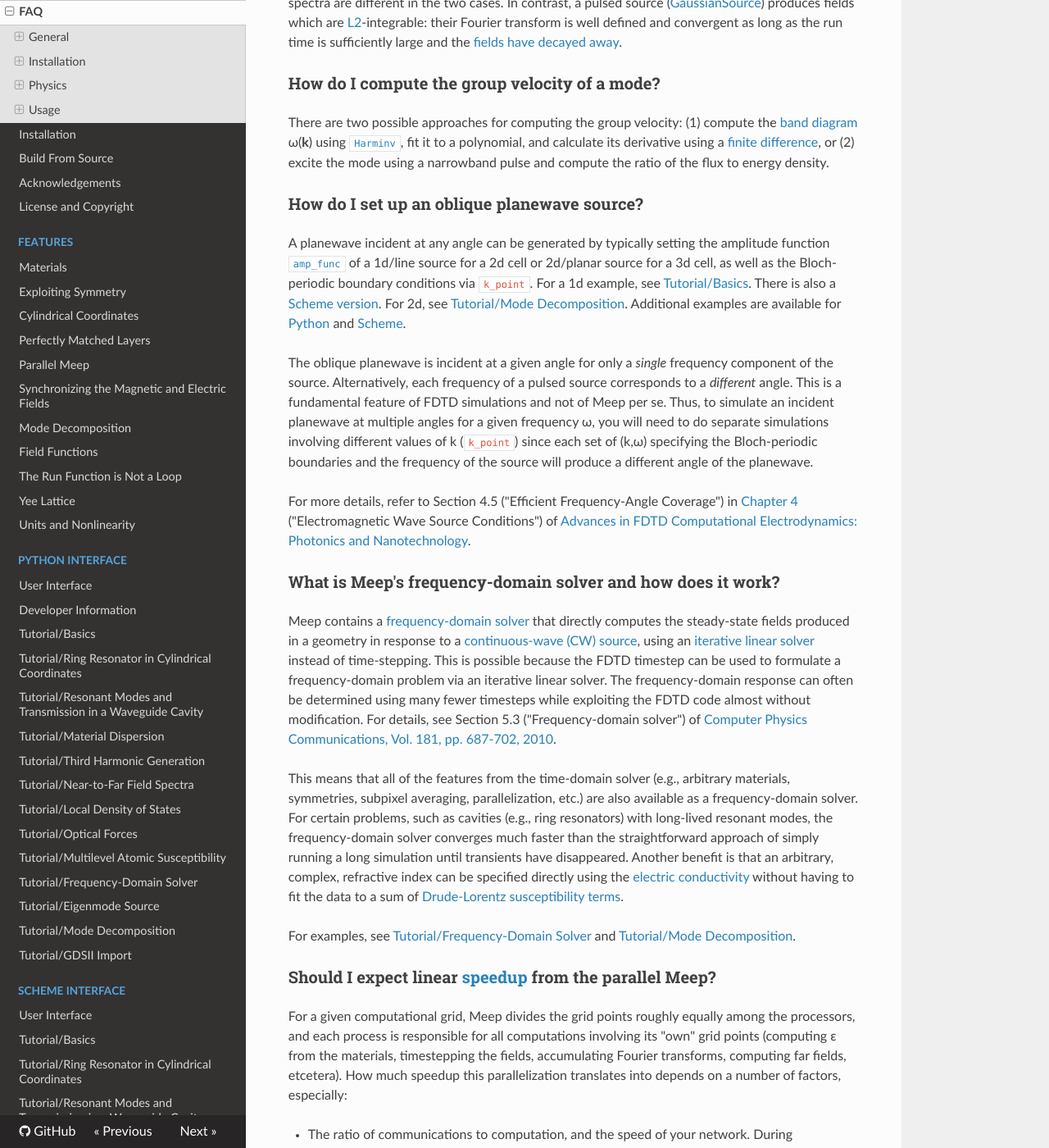
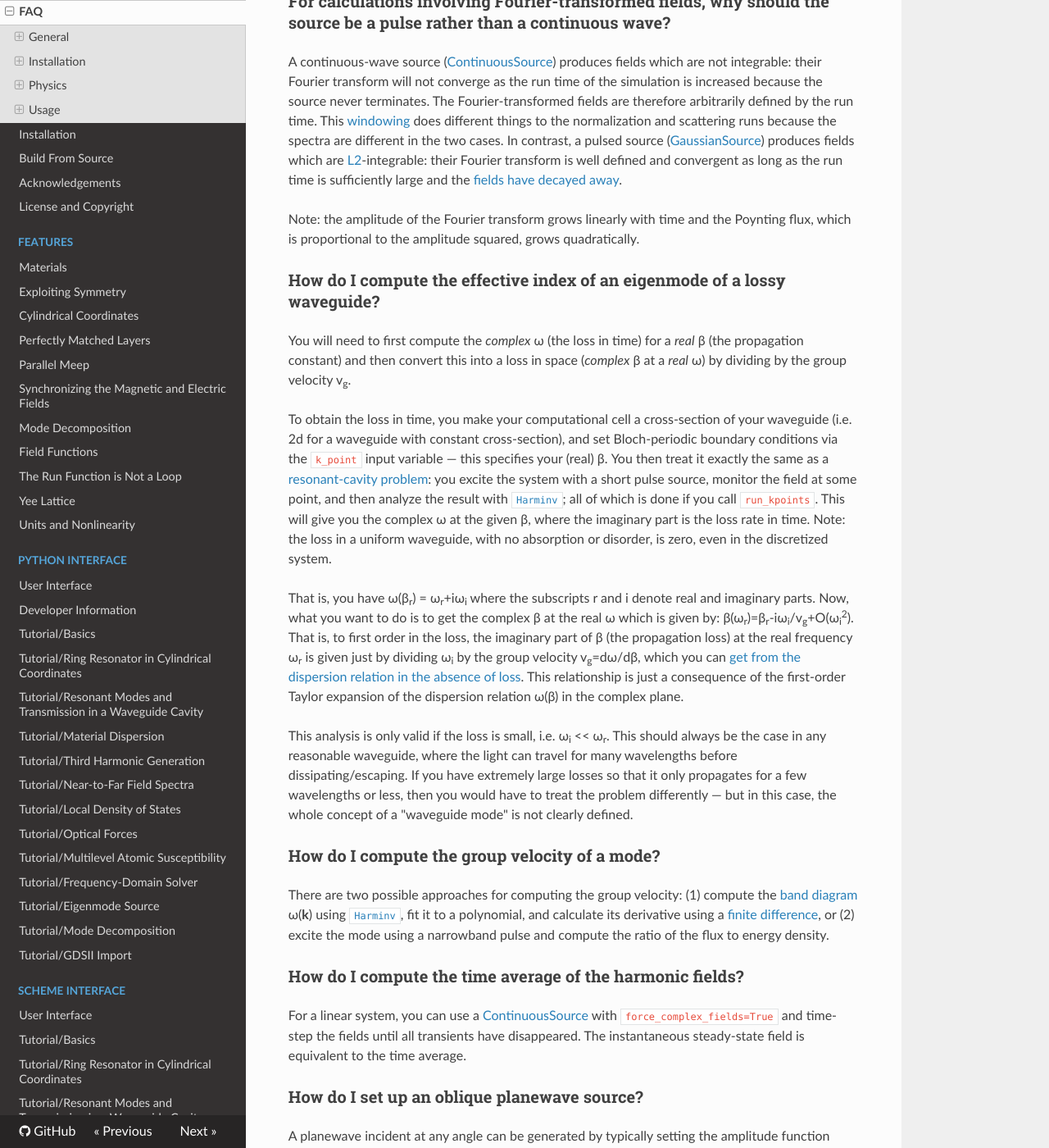
Before and after one commit to NanoComp/meep, an MkDocs documentation site: the page built from doc/docs/FAQ.md, in a window 1280 px wide and 1400 px high, scrolled down 11760 px. Shown: the whole window at 82% size. Built offline with MkDocs 1.6.1, drawn with Linux system fonts in a browser that asks for light colours; nearby versions of some CDN libraries; formulas are drawn with MathJax 3; old or Windows-style settings are respelled for this version of MkDocs; some of the changed text lies outside the part shown.

Commit message:
add four FAQS and minor fixes to docs

```diff
--- a/doc/docs/FAQ.md
+++ b/doc/docs/FAQ.md
@@ -73,7 +73,7 @@
 
 ### How is the source current defined?
 
-The source current in Meep is defined as a [free charge current **J** in Maxwell's equations](Introduction.md#maxwells-equations). Meep does not simulate the driving force behind this free charge current, nor does the current have to be placed in a conductor. Specifying a current means that somehow you are shaking a [charge](https://en.wikipedia.org/wiki/Electric_charge) at that point (by whatever means, Meep doesn't care) and you want to know the [resulting fields](#how-does-the-current-amplitude-relate-to-the-resulting-field-amplitude).
+The source current in Meep is defined as a [free charge current **J** in Maxwell's equations](Introduction.md#maxwells-equations). Meep does not simulate the driving force behind this free charge current, nor does the current have to be placed in a conductor. Specifying a current means that somehow you are shaking a [charge](https://en.wikipedia.org/wiki/Electric_charge) at that point (by whatever means, Meep doesn't care) and you want to know the [resulting fields](#how-does-the-current-amplitude-relate-to-the-resulting-field-amplitude). In a linear system, multiplying J by 2 results in multiplying the fields by 2.
 
 In the [interface](Python_User_Interface.md#source), the source currents are labeled E<sub>x</sub> or H<sub>y</sub> etc. according to what components of the electric/magnetic fields they correspond to.
 
@@ -154,6 +154,8 @@
 
 There are four possible explanations: (1) the normalization and the scattering runs are not comparable because e.g., the sources or flux monitors are not in the same position within the structure, (2) the [run time is not long enough](#checking-convergence) and hence all of the flux is not being collected in either or both runs, (3) the flux is being computed at a frequency which is too far away from the center of the source bandwidth; in such cases the flux values are too small and may be dominated by rounding errors, or (4) the source or flux monitor is positioned too close to the scatterer which [modifies the local density of states (LDOS)](#how-does-the-current-amplitude-relate-to-the-resulting-field-amplitude); for example, a source emits more power near a band edge and less power within a bandgap than the same source surrounded by many wavelengths of vacuum.
 
+Note: the Poynting flux is a dimensionful quantity which can be *any* value (positive or negative).
+
 ### How do I compute the modes of a non-orthogonal (i.e., triangular) lattice?
 
 Meep does not support non-rectangular unit cells. To deal with a triangular lattice, you have to use a supercell. This will cause the band structure to be [folded](#why-are-there-strange-peaks-in-my-reflectancetransmittance-spectrum-when-modeling-planar-or-periodic-structures).  However, if you take your point source and replicate it according to the underlying triangular lattice vectors, with the right phase relationship according to the Bloch wavevector, then it should excite the folded bands only with very low amplitude as reported by [`Harminv`](Python_User_Interface.md#harminv). Also, for every `Harminv` point you put in, you should analyze the fields from the periodic copies of that point (with the periodicity of the underlying lattice). Then, reject any frequency that is not detected at *all* points, with an amplitude that is related by something close to the correct exp(ikx) phase.
@@ -190,9 +192,25 @@
 
 A continuous-wave source ([ContinuousSource](Python_User_Interface.md#continuoussource)) produces fields which are not integrable: their Fourier transform will not converge as the run time of the simulation is increased because the source never terminates. The Fourier-transformed fields are therefore arbitrarily defined by the run time. This [windowing](https://en.wikipedia.org/wiki/Window_function) does different things to the normalization and scattering runs because the spectra are different in the two cases. In contrast, a pulsed source ([GaussianSource](Python_User_Interface.md#gaussiansource)) produces fields which are [L2](https://en.wikipedia.org/wiki/Norm_(mathematics)#Euclidean_norm)-integrable: their Fourier transform is well defined and convergent as long as the run time is sufficiently large and the [fields have decayed away](#checking-convergence).
 
+Note: the amplitude of the Fourier transform grows linearly with time and the Poynting flux, which is proportional to the amplitude squared, grows quadratically.
+
+### How do I compute the effective index of an eigenmode of a lossy waveguide?
+
+You will need to first compute the *complex* ω (the loss in time) for a *real* β (the propagation constant) and then convert this into a loss in space (*complex* β at a *real* ω) by dividing by the group velocity v<sub>g</sub>.
+
+To obtain the loss in time, you make your computational cell a cross-section of your waveguide (i.e. 2d for a waveguide with constant cross-section), and set Bloch-periodic boundary conditions via the `k_point` input variable &mdash; this specifies your (real) β. You then treat it exactly the same as a [resonant-cavity problem](Python_Tutorials/Resonant_Modes_and_Transmission_in_a_Waveguide_Cavity.md#resonant-modes): you excite the system with a short pulse source, monitor the field at some point, and then analyze the result with [`Harminv`](Python_User_Interface.md#harminv); all of which is done if you call `run_kpoints`. This will give you the complex ω at the given β, where the imaginary part is the loss rate in time. Note: the loss in a uniform waveguide, with no absorption or disorder, is zero, even in the discretized system.
+
+That is, you have ω(β<sub>r</sub>) = ω<sub>r</sub>+iω<sub>i</sub> where the subscripts r and i denote real and imaginary parts. Now, what you want to do is to get the complex β at the real ω which is given by: β(ω<sub>r</sub>)=β<sub>r</sub>-iω<sub>i</sub>/v<sub>g</sub>+O(ω<sub>i</sub><sup>2</sup>). That is, to first order in the loss, the imaginary part of β (the propagation loss) at the real frequency ω<sub>r</sub> is given just by dividing ω<sub>i</sub> by the group velocity v<sub>g</sub>=dω/dβ, which you can [get from the dispersion relation in the absence of loss](#how-do-i-compute-the-group-velocity-of-a-mode). This relationship is just a consequence of the first-order Taylor expansion of the dispersion relation ω(β) in the complex plane.
+
+This analysis is only valid if the loss is small, i.e. ω<sub>i</sub> << ω<sub>r</sub>. This should always be the case in any reasonable waveguide, where the light can travel for many wavelengths before dissipating/escaping. If you have extremely large losses so that it only propagates for a few wavelengths or less, then you would have to treat the problem differently &mdash; but in this case, the whole concept of a "waveguide mode" is not clearly defined.
+
 ### How do I compute the group velocity of a mode?
 
 There are two possible approaches for computing the group velocity: (1) compute the [band diagram](https://en.wikipedia.org/wiki/Band_diagram) ω(**k**) using [`Harminv`](Python_User_Interface.md#harminv), fit it to a polynomial, and calculate its derivative using a [finite difference](https://en.wikipedia.org/wiki/Finite_difference), or (2) excite the mode using a narrowband pulse and compute the ratio of the flux to energy density.
+
+### How do I compute the time average of the harmonic fields?
+
+For a linear system, you can use a [ContinuousSource](Python_User_Interface.md#continuoussource) with `force_complex_fields=True` and time-step the fields until all transients have disappeared. The instantaneous steady-state field is equivalent to the time average.
 
 ### How do I set up an oblique planewave source?
 
@@ -245,6 +263,10 @@
 
 Numerical dispersion can be analyzed and quantified analytically for a homogeneous medium. For details, see e.g., Chapter 4 ("Numerical Dispersion and Stability") of [Computational Electrodynamics: The Finite Difference Time-Domain Method (3rd edition)](https://www.amazon.com/Computational-Electrodynamics-Finite-Difference-Time-Domain-Method/dp/1580538320). However, in practice numerical dispersion is rarely the dominant source of error in FDTD calculations which almost always involve material inhomogeneities that give rise to much larger errors. Similar to other errors associated with the finite grid resolution, numerical dispersion decreases with resolution, so you can deal with it by increasing the resolution until convergence is obtained to the desired accuracy. In particular, the errors from numerical dispersion vary *quadratically* with resolution (in the ordinary center-difference FDTD scheme). On the other hand, the errors introduced by discretization of material interfaces go *linearly* with the resolution, so they are almost always dominant. Meep can partially correct for these errors using [subpixel averaging](Introduction.md#the-illusion-of-continuity).
 
+### How do I create a circularly-polarized planewave source in cylindrical coordinates?
+
+A circularly-polarized planewave in [cylindrical coordinates](Cylindrical_Coordinates.md) corresponds to E=($\hat{r}$+i$\hat{φ}$)exp(iφ). This can be created using a constant E<sub>r</sub> (radial) current source with `amplitude` 1 and a constant E<sub>p</sub> (φ) current source with `amplitude` 0+1i as well as `m`=1.
+
 ### How do I compute S-parameters?
 
 Meep contains a [mode-decomposition feature](Mode_Decomposition.md) which can be used to compute complex-valued [S-parameters](https://en.wikipedia.org/wiki/Scattering_parameters). An example is provided for a [two-port network](https://en.wikipedia.org/wiki/Two-port_network#Scattering_parameters_(S-parameters)) based on a silicon directional coupler in [Tutorial/GDSII Import](/Python_Tutorials/GDSII_Import/). An additional example is available for a [waveguide mode converter](Python_Tutorials/Mode_Decomposition.md#reflectance-of-a-waveguide-taper).
@@ -294,6 +316,12 @@
 
 In principle, this corresponds to the limit as the frequency goes to zero or the wavelength goes to infinity.  However, a time-domain simulation is rather inefficient for such [electrostatic](https://en.wikipedia.org/wiki/Electrostatics) (or magnetostatic) calculation; this includes [lumped circuit models](https://en.wikipedia.org/wiki/Lumped_element_model) such as resistance, voltage, capacitance, etc. In this regime, you are usually much better off directly solving e.g. [Poisson's equation](https://en.wikipedia.org/wiki/Poisson%27s_equation#Electrostatics) to obtain the fields from a given charge distribution. There are many available Poisson solvers based on [finite](https://en.wikipedia.org/wiki/Finite_element_method) or [boundary](https://en.wikipedia.org/wiki/Boundary_element_method) element methods.  In Meep, probably the best you can do is to use a source with a very low frequency and a gradual turn-on specified by the `width` parameter of [`ContinuousSrc`](Python_User_Interface.md#continuoussource).
 
+### Why does the continuous-wave (CW) source produce a finite bandwidth response?
+
+The [ContinuousSource](Python_User_Interface.md#continuoussource) does not produce an exact single frequency response due to its finite turn-on time (which is described by a hyperbolic tangent function). If you Fourier transform the response, the finite turn-on time will produce other frequency components. After the turn-on, the continuous source is described by a sinusoid of the given frequency.
+
+If the `width` is 0 (the default) then the source turns on sharply. Otherwise, the source turns on with a shape of (1 + tanh(t/`width` - `slowness`))/2. That is, the `width` parameter controls the width of the turn-on. The `slowness` parameter (a fixed quantity) controls how far into the exponential tail of the tanh function the source turns on. The default `slowness` of 3.0 means that the source turns on at (1 + tanh(-3))/2 = 0.00247 of its maximum amplitude.  A larger value for `slowness` means that the source turns on even more gradually to start with (i.e., farther in the exponential tail).
+
 ### How do I access or visualize the structure, fields, or sources in a subregion of the cell?
 
 You can use the routines [`get_array`](Python_User_Interface.md#array-slices), `get_dft_array`, or [`get_source_slice`](Python_User_Interface.md#source-slices) to obtain the fields/sources and [`get_array_metadata`](Python_User_Interface.md#array-metadata) or `get_dft_array_metadata` to obtain information for the geometric slice. Visualization in 3d can be done with [Mayavi](http://docs.enthought.com/mayavi/mayavi/index.html). For an example, see [Tutorial/Basics](Python_Tutorials/Basics.md#visualizing-3d-structures).
```
Also changed, not shown: README.md (+1 -1 lines), doc/docs/Python_Tutorials/Eigenmode_Source.md (+1 -1 lines), doc/docs/Scheme_Tutorials/Eigenmode_Source.md (+1 -1 lines).
